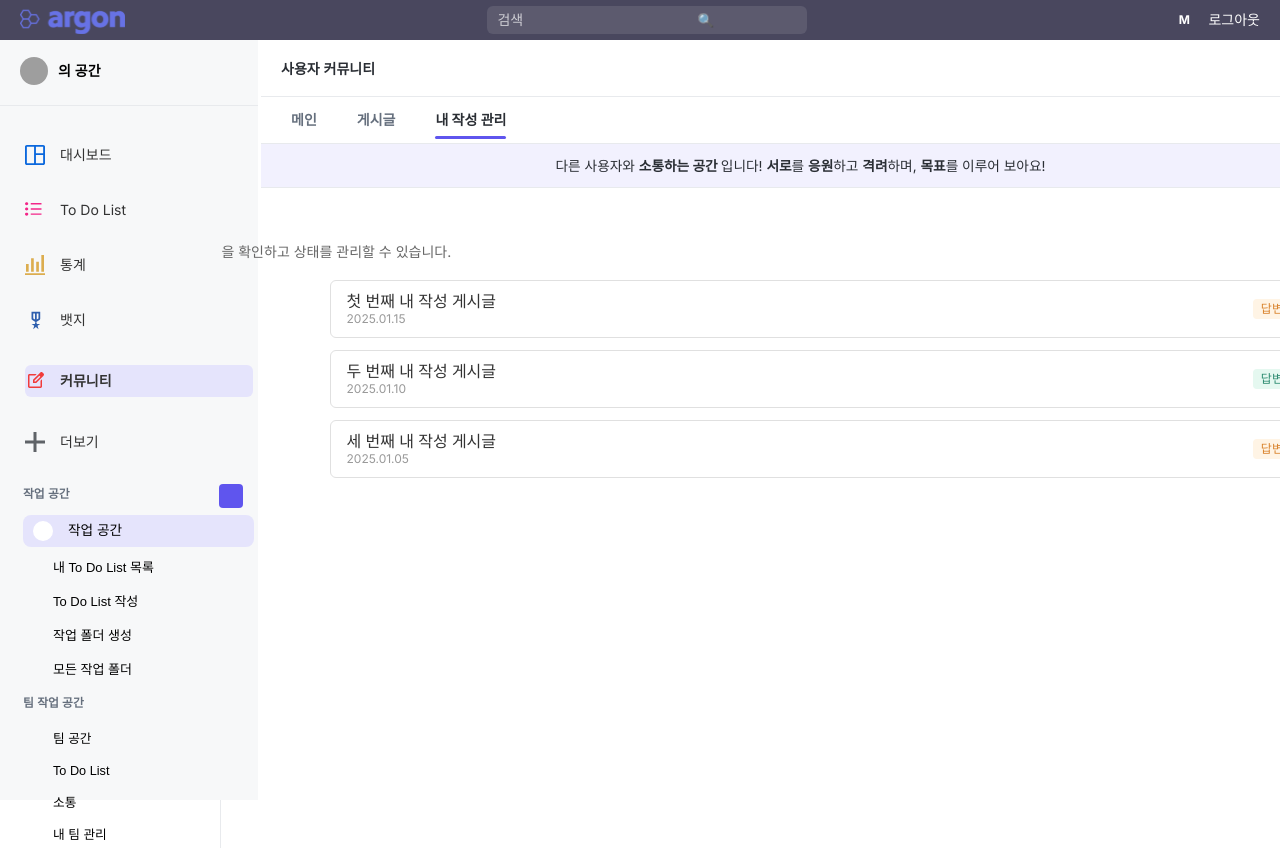
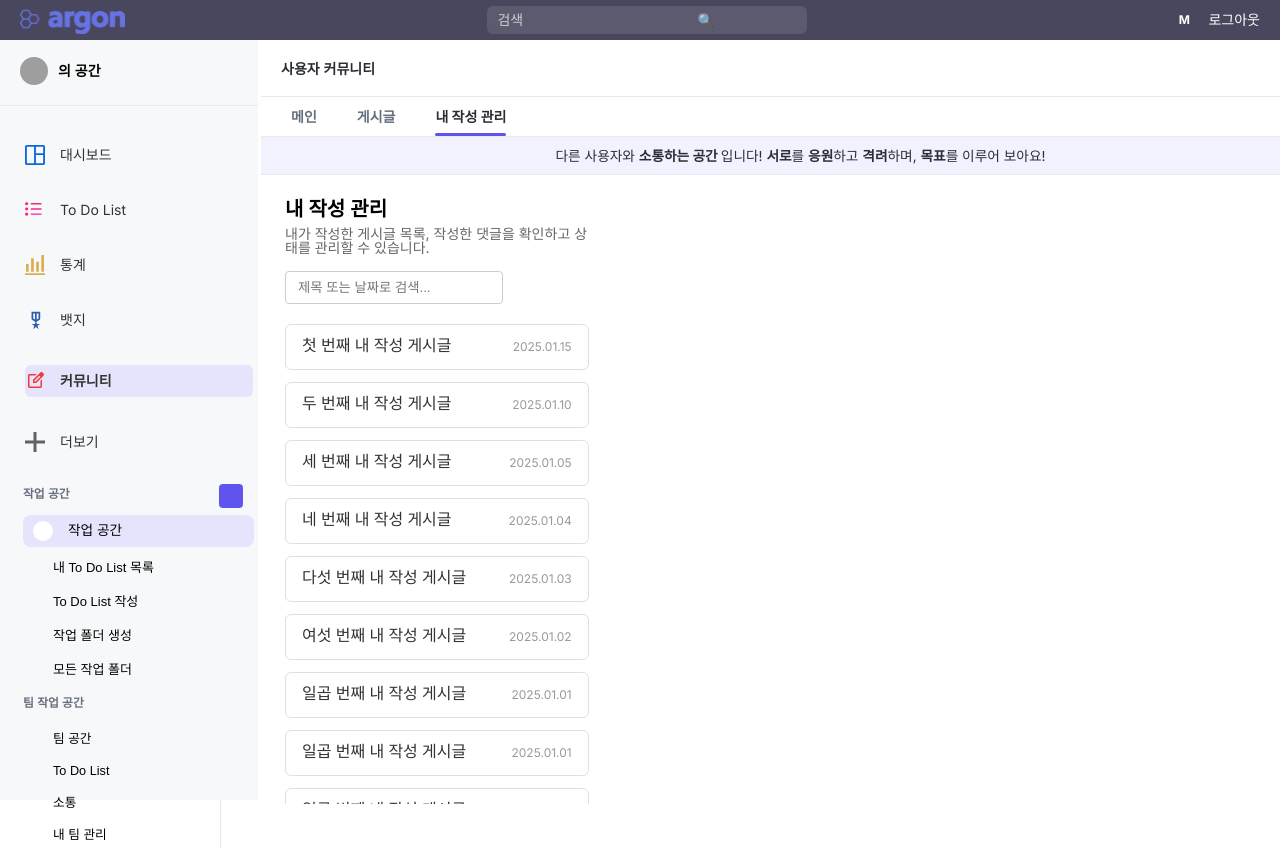
Before and after one commit to SungWookkk/FTT_frontend, a React (Create React App) app: page /community/my-page in a window 1280 px wide. Built offline with nearby package versions, Linux system fonts and the light colour scheme; grey boxes are pictures that could not be loaded.

Commit message:
4/25 feat: [커뮤니티] 내 작성 관리 게시글 검색 추가 및 호버 event 추가
- 게시글 호버시 회색 pointer로 변경 추가
- 내 작성 관리에서 검색 기능 추가
- 기본적으로 게시글 내림차순 정렬

```diff
--- a/src/components/community/CommunityBoardContentPage.js
+++ b/src/components/community/CommunityBoardContentPage.js
@@ -25,22 +25,7 @@ function CommunityBoardContentPage() {
     const categories = ['전체','공부','운동','코딩','AI','취업','알바','주식'];
     const [currentCategory, setCurrentCategory] = useState('전체');
 
-    //  탭 기준으로 정렬된 배열
-    const sorted = (() => {
-        switch (tab) {
-            case 'best':
-                return sampleRows.filter(r => r.likes >= 50);
-            case 'hot':
-                return [...sampleRows].sort((a,b) => b.views - a.views);
-            default:
-                return sampleRows;
-        }
-    })();
 
-    // 카테고리 필터링
-    const filtered = sorted.filter(r =>
-        currentCategory === '전체' || r.category === currentCategory
-    );
 
     // 탭에 따라 정렬된 데이터
     const rows = (() => {
--- a/src/components/community/CommunityMyContentPage.js
+++ b/src/components/community/CommunityMyContentPage.js
@@ -1,13 +1,75 @@
-import React from 'react';
+import React, { useState, useEffect, useRef, useMemo } from 'react';
 import '../community/css/CommunityMyContentPage.css';
-import {NavLink} from "react-router-dom";
+import { NavLink } from 'react-router-dom';
 
 function CommunityMyContentPage() {
-    const myPosts = [
+    const sortedPosts = useMemo(() => {
+        const posts = [
             { id: 1, title: '첫 번째 내 작성 게시글', date: '2025.01.15', status: '답변 대기' },
             { id: 2, title: '두 번째 내 작성 게시글', date: '2025.01.10', status: '답변 완료' },
             { id: 3, title: '세 번째 내 작성 게시글', date: '2025.01.05', status: '답변 대기' },
+            { id: 4, title: '네 번째 내 작성 게시글', date: '2025.01.04', status: '답변 완료' },
+            { id: 5, title: '다섯 번째 내 작성 게시글', date: '2025.01.03', status: '답변 대기' },
+            { id: 6, title: '여섯 번째 내 작성 게시글', date: '2025.01.02', status: '답변 완료' },
+            { id: 7, title: '일곱 번째 내 작성 게시글', date: '2025.01.01', status: '답변 대기' },
+            { id: 7, title: '일곱 번째 내 작성 게시글', date: '2025.01.01', status: '답변 대기' },
+            { id: 7, title: '일곱 번째 내 작성 게시글', date: '2025.01.01', status: '답변 대기' },
+            { id: 7, title: '일곱 번째 내 작성 게시글', date: '2025.01.01', status: '답변 대기' },
         ];
+        // 날짜 내림차순 정렬
+        return posts.sort((a, b) => {
+            const da = new Date(a.date.replace(/\./g, '-'));
+            const db = new Date(b.date.replace(/\./g, '-'));
+            return db - da;
+        });
+    }, []);
+
+    // 2) 검색어 상태
+    const [searchTerm, setSearchTerm] = useState('');
+
+    // 3) 검색어 기반 필터링
+    const filteredPosts = useMemo(() => {
+        const term = searchTerm.trim().toLowerCase();
+        if (!term) return sortedPosts;
+        return sortedPosts.filter(p =>
+            p.title.toLowerCase().includes(term) ||
+            p.date.includes(term)
+        );
+    }, [searchTerm, sortedPosts]);
+
+    // 페이지 사이즈 & 페이지
+    const pageSize = 5;
+    const [page, setPage] = useState(1);
+
+    // Intersection Observer refs
+    const listRef = useRef(null);
+    const loadMoreRef = useRef(null);
+
+    // 4) 검색어가 바뀌면 페이지 리셋
+    useEffect(() => {
+        setPage(1);
+    }, [searchTerm]);
+
+    // 5) Intersection Observer: 컨테이너 바닥에 닿으면 page++
+    useEffect(() => {
+        if (!listRef.current || !loadMoreRef.current) return;
+        const obs = new IntersectionObserver(
+            ([entry]) => {
+                if (entry.isIntersecting && page * pageSize < filteredPosts.length) {
+                    setPage(p => p + 1);
+                }
+            },
+            {
+                root: listRef.current,
+                threshold: 1.0,
+            }
+        );
+        obs.observe(loadMoreRef.current);
+        return () => obs.disconnect();
+    }, [filteredPosts.length, page]);
+
+    // 6) 실제 화면에 보여줄 게시글
+    const displayedPosts = filteredPosts.slice(0, page * pageSize);
 
     return (
         <div className="dashboard-content">
@@ -21,28 +83,13 @@ function CommunityMyContentPage() {
             {/* 목록 선택 탭 */}
             <div className="list-tap">
                 <div className="list-tab-container">
-                    <NavLink
-                        to="/community"
-                        exact
-                        className="tab-item"
-                        activeClassName="active"
-                    >
+                    <NavLink to="/community" exact className="tab-item" activeClassName="active">
                         메인
                     </NavLink>
-
-                    <NavLink
-                        to="/community/board"
-                        className="tab-item"
-                        activeClassName="active"
-                    >
+                    <NavLink to="/community/board" className="tab-item" activeClassName="active">
                         게시글
                     </NavLink>
-
-                    <NavLink
-                        to="/community/my-page"
-                        className="tab-item"
-                        activeClassName="active"
-                    >
+                    <NavLink to="/community/my-page" className="tab-item" activeClassName="active">
                         내 작성 관리
                     </NavLink>
                 </div>
@@ -73,21 +120,27 @@ function CommunityMyContentPage() {
                     </p>
                 </div>
 
-            <div className="my-content-list">
-                {myPosts.map(post => (
+                {/* --- 검색창 추가 --- */}
+                <div className="search-wrapper">
+                    <input
+                        type="text"
+                        className="search-input"
+                        placeholder="제목 또는 날짜로 검색..."
+                        value={searchTerm}
+                        onChange={e => setSearchTerm(e.target.value)}
+                    />
+                </div>
+
+                {/* 스크롤 가능한 리스트 */}
+                <div className="my-content-list" ref={listRef}>
+                    {displayedPosts.map(post => (
                         <div key={post.id} className="my-content-item">
-                        <div className="item-left">
                             <span className="item-title">{post.title}</span>
                             <span className="item-date">{post.date}</span>
                         </div>
-                        <div className="item-right">
-              <span className={`item-status ${post.status === '답변 완료' ? 'done' : 'pending'}`}>
-                {post.status}
-              </span>
-                            <button className="item-action">수정</button>
-                        </div>
-                    </div>
                     ))}
+
+                    <div ref={loadMoreRef} className="load-sentinel" />
                 </div>
             </div>
         </div>
--- a/src/components/community/css/CommunityBoardContentPage.css
+++ b/src/components/community/css/CommunityBoardContentPage.css
@@ -153,3 +153,13 @@
     color: #fff;
     box-shadow: 0 4px 8px rgba(99,106,232,0.3);
 }
+/* 테이블 row 부드러운 배경 전환 */
+.board-table tbody tr {
+    transition: background-color 0.2s ease;
+}
+
+/* 호버 시 반투명 회색 + pointer 커서 */
+.board-table tbody tr:hover {
+    background-color: rgba(0, 0, 0, 0.1);
+    cursor: pointer;
+}
--- a/src/components/community/css/CommunityMyContentPage.css
+++ b/src/components/community/css/CommunityMyContentPage.css
@@ -1,13 +1,12 @@
 .my-content-container {
-    width: 100%;
+    width: 30%;
     max-width: 1110px;
-    margin: 0 auto;
+    margin: 0;
     padding: 24px;
     box-sizing: border-box;
     background: #fff;
     border-radius: 8px;
 }
-
 .my-content-title {
     font-size: 20px;
     font-weight: 600;
@@ -20,11 +19,17 @@
     margin-bottom: 16px;
 }
 
+/* 스크롤 가능한 리스트 */
 .my-content-list {
     display: flex;
     flex-direction: column;
     gap: 12px;
+    max-height: 60vh;
+    overflow-y: auto;
+    padding-right: 8px;
+    margin-top: 20px;
 }
+
 
 .my-content-item {
     display: flex;
@@ -33,8 +38,12 @@
     padding: 12px 16px;
     border: 1px solid #e0e0e0;
     border-radius: 6px;
+    transition: background-color 0.2s ease;
 }
-
+.my-content-item:hover {
+    background-color: rgba(0, 0, 0, 0.1);
+    cursor: pointer;
+}
 .item-left {
     display: flex;
     flex-direction: column;
@@ -83,8 +92,24 @@
     cursor: pointer;
     font-size: 12px;
 }
-.my-content-header{
-    position: relative;
-    right: 330px;
-    padding: 5px;
+.my-content-header {
+    padding: 0;
 }
+.load-sentinel {
+    width: 100%;
+    height: 1px;
+}
+/* 검색창 래퍼 */
+.search-wrapper {
+    margin-top: 16px;
+    margin-bottom: 8px;
+}
+
+/* 검색 입력창 */
+.search-input {
+    width: 70%;
+    padding: 8px 12px;
+    border: 1px solid #ccc;
+    border-radius: 4px;
+    box-sizing: border-box;
+}
```
Lines whose indentation alone changed are shown as unchanged.
